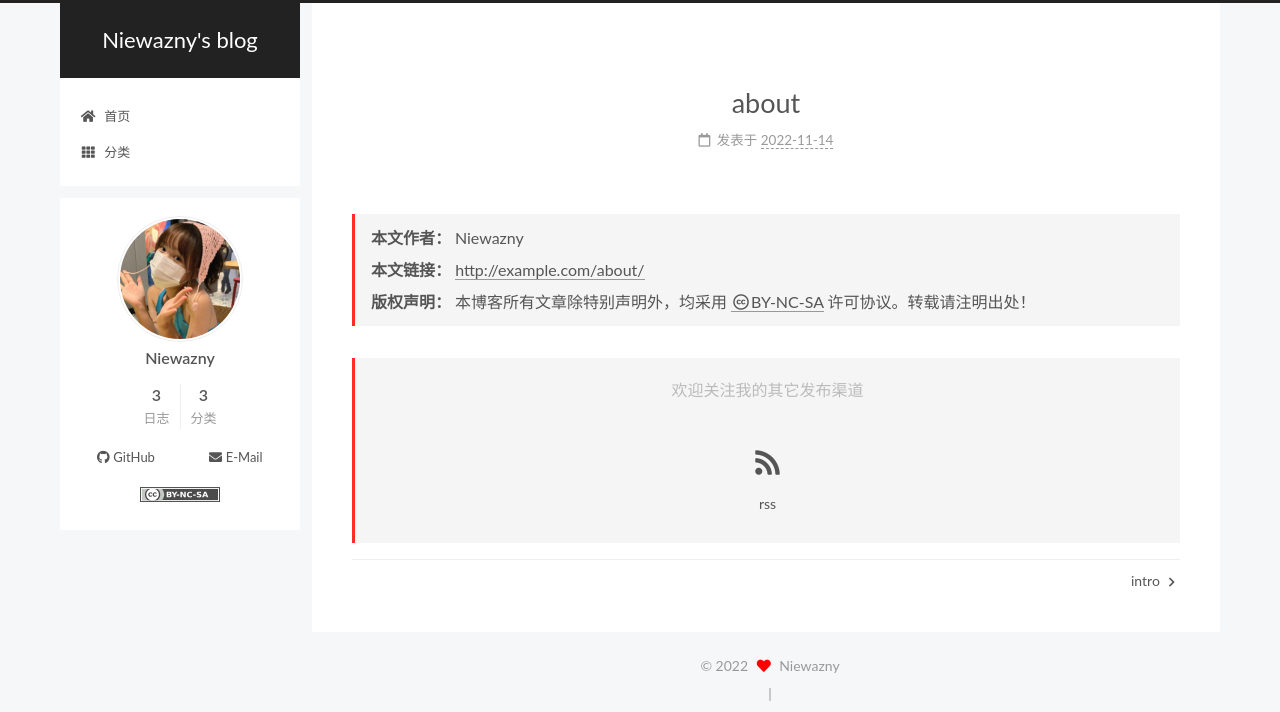
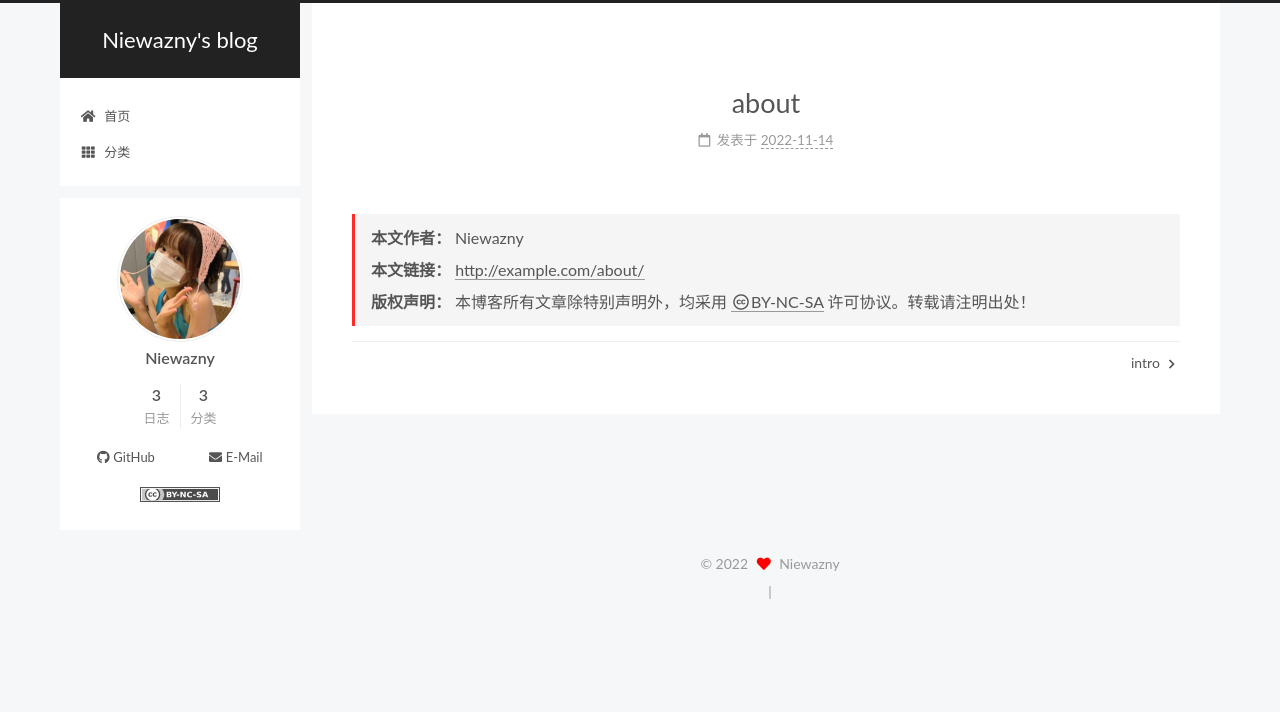
Before and after one commit to niewazny/niewazny.github.io, a plain HTML site: page about/index.html in a window 1280 px wide. Drawn offline with Linux system fonts and the light colour scheme; some packages are replaced by stand-ins of ours; a script that the page names is missing.

Commit message:
Site updated: 2022-11-14 21:11:00

```diff
--- a/about/index.html
+++ b/about/index.html
@@ -217,25 +217,6 @@
 </div>
 
 
-
-  <div class="followme">
-    <p>欢迎关注我的其它发布渠道</p>
-
-    <div class="social-list">
-
-        <div class="social-item">
-          <a target="_blank" class="social-link" href="/atom.xml">
-            <span class="icon">
-              <i class="fa fa-rss"></i>
-            </span>
-
-            <span class="label">rss</span>
-          </a>
-        </div>
-    </div>
-  </div>
-
-
       <footer class="post-footer">
 
 
--- a/css/main.css
+++ b/css/main.css
@@ -1175,7 +1175,7 @@ pre .javascript .function {
 }
 .links-of-author a::before,
 .links-of-author span.exturl::before {
-  background: #ff3b50;
+  background: #062f20;
   border-radius: 50%;
   content: ' ';
   display: inline-block;
@@ -1976,44 +1976,6 @@ pre .javascript .function {
   margin: 2em 0 0;
   padding: 0.5em 1em;
 }
-.followme {
-  align-items: center;
-  background: var(--card-bg-color);
-  border-left: 3px solid #ff2a2a;
-  color: #bbb;
-  margin: 2em 0 1em 0;
-  padding: 1em 1.5em;
-  display: flex;
-  flex-direction: column;
-  justify-content: center;
-}
-.followme .social-list {
-  align-items: center;
-  display: flex;
-  flex-wrap: wrap;
-}
-.followme .social-list .social-item {
-  margin: 0.5em 2em;
-}
-@media (max-width: 991px) {
-  .followme .social-list .social-item {
-    margin: 0.5em 0.75em;
-  }
-}
-.followme .social-list .social-link {
-  border: 0;
-  display: inline-block;
-  text-align: center;
-}
-.followme .social-list .social-link .icon {
-  font-size: 1.75em;
-  height: 1.75em;
-  width: 1.75em;
-}
-.followme .social-list .social-link .label {
-  display: block;
-  font-size: 14px;
-}
 .category-all-page .category-all-title {
   text-align: center;
 }
```
Also changed, not shown: intro/index.html (+0 -19 lines), 一个简单的Java程序、注释/index.html (+0 -19 lines).
